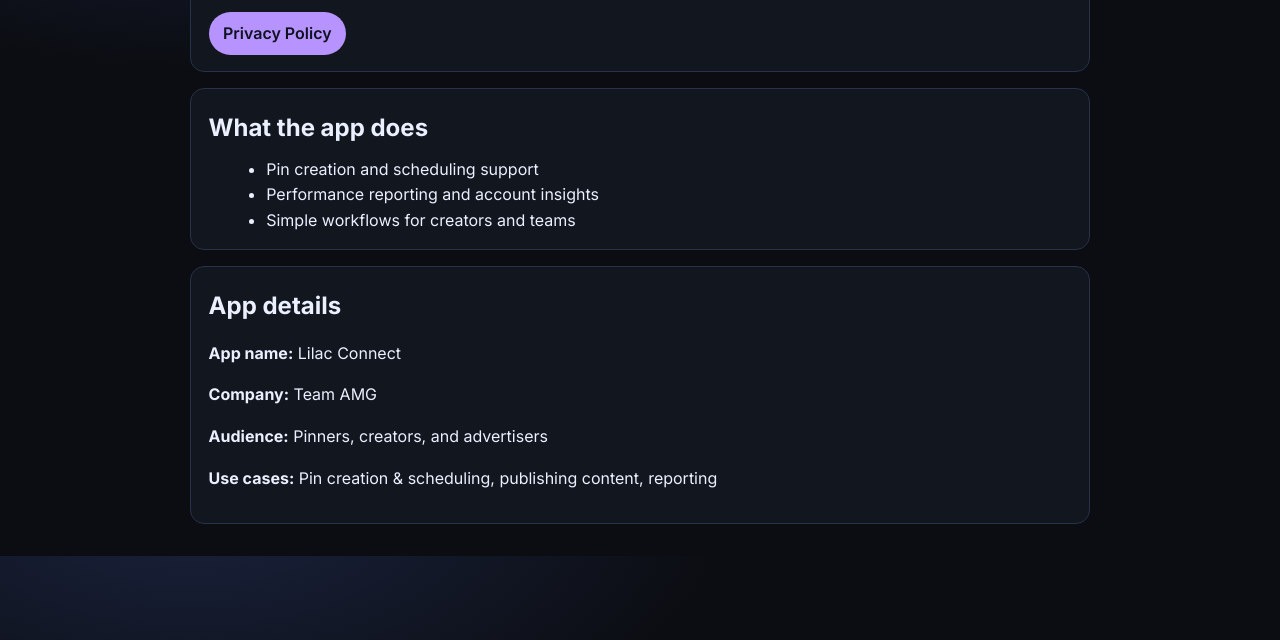
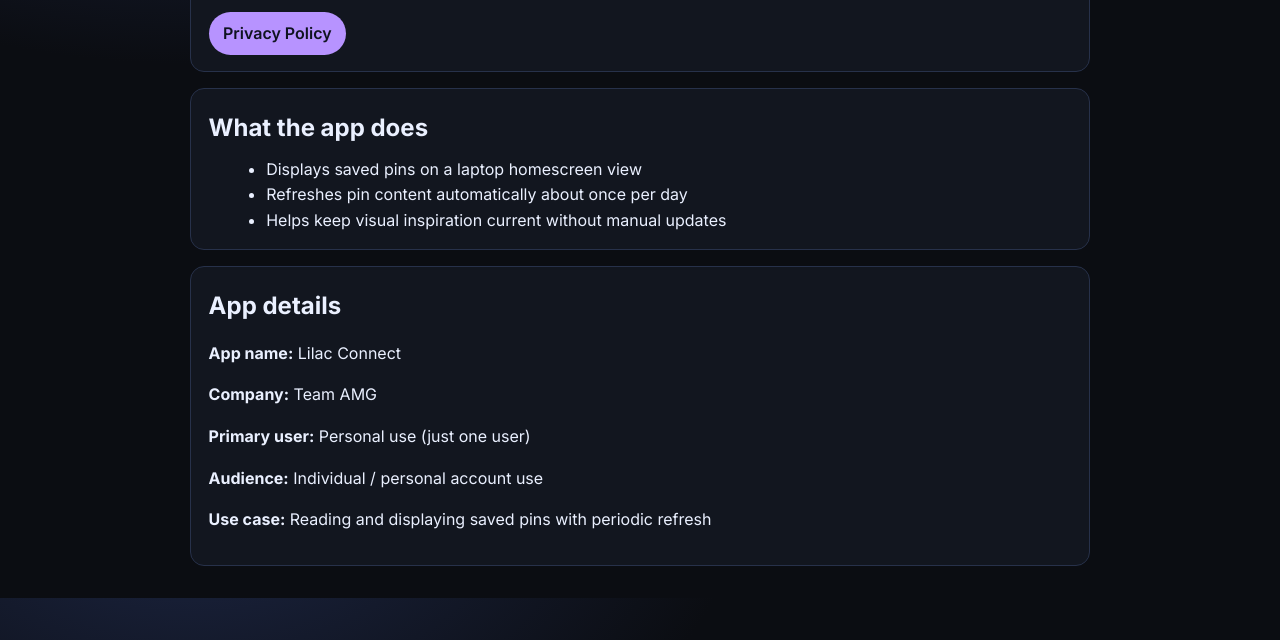
Before and after one commit to ashmerceramg/lilac-connect-app, a plain HTML site: page index.html in a window 1280 px wide. Shown: the part 160-800 px from the top of the page. Drawn offline with Linux system fonts and the light colour scheme.

Commit message:
docs: update app purpose and audience for personal pin display use

```diff
--- a/index.html
+++ b/index.html
@@ -24,9 +24,9 @@
     <section class="card">
       <h2>What the app does</h2>
       <ul>
-        <li>Pin creation and scheduling support</li>
-        <li>Performance reporting and account insights</li>
-        <li>Simple workflows for creators and teams</li>
+        <li>Displays saved pins on a laptop homescreen view</li>
+        <li>Refreshes pin content automatically about once per day</li>
+        <li>Helps keep visual inspiration current without manual updates</li>
       </ul>
     </section>
 
@@ -34,8 +34,9 @@
       <h2>App details</h2>
       <p><strong>App name:</strong> Lilac Connect</p>
       <p><strong>Company:</strong> Team AMG</p>
-      <p><strong>Audience:</strong> Pinners, creators, and advertisers</p>
-      <p><strong>Use cases:</strong> Pin creation &amp; scheduling, publishing content, reporting</p>
+      <p><strong>Primary user:</strong> Personal use (just one user)</p>
+      <p><strong>Audience:</strong> Individual / personal account use</p>
+      <p><strong>Use case:</strong> Reading and displaying saved pins with periodic refresh</p>
     </section>
   </main>
 </body>
```
